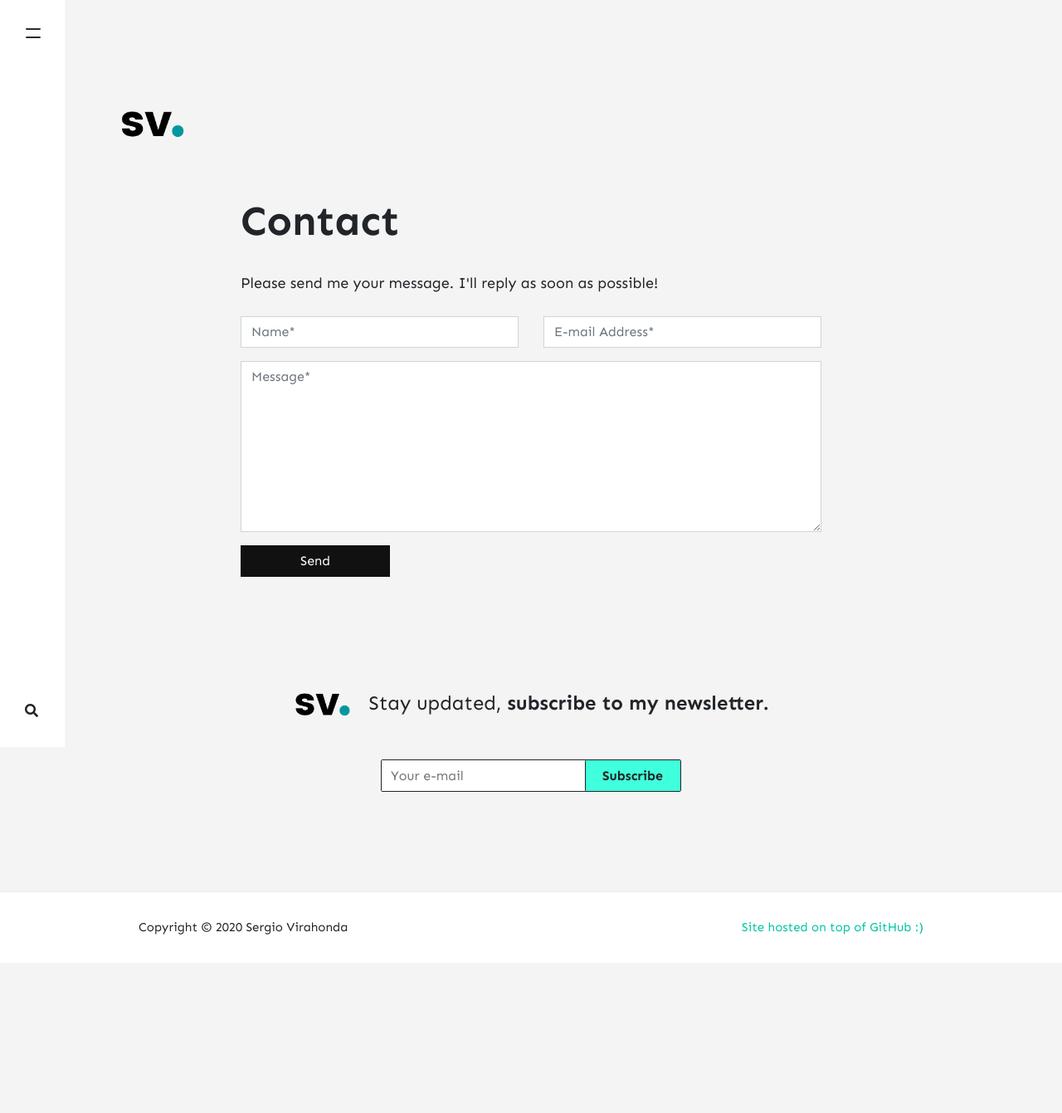
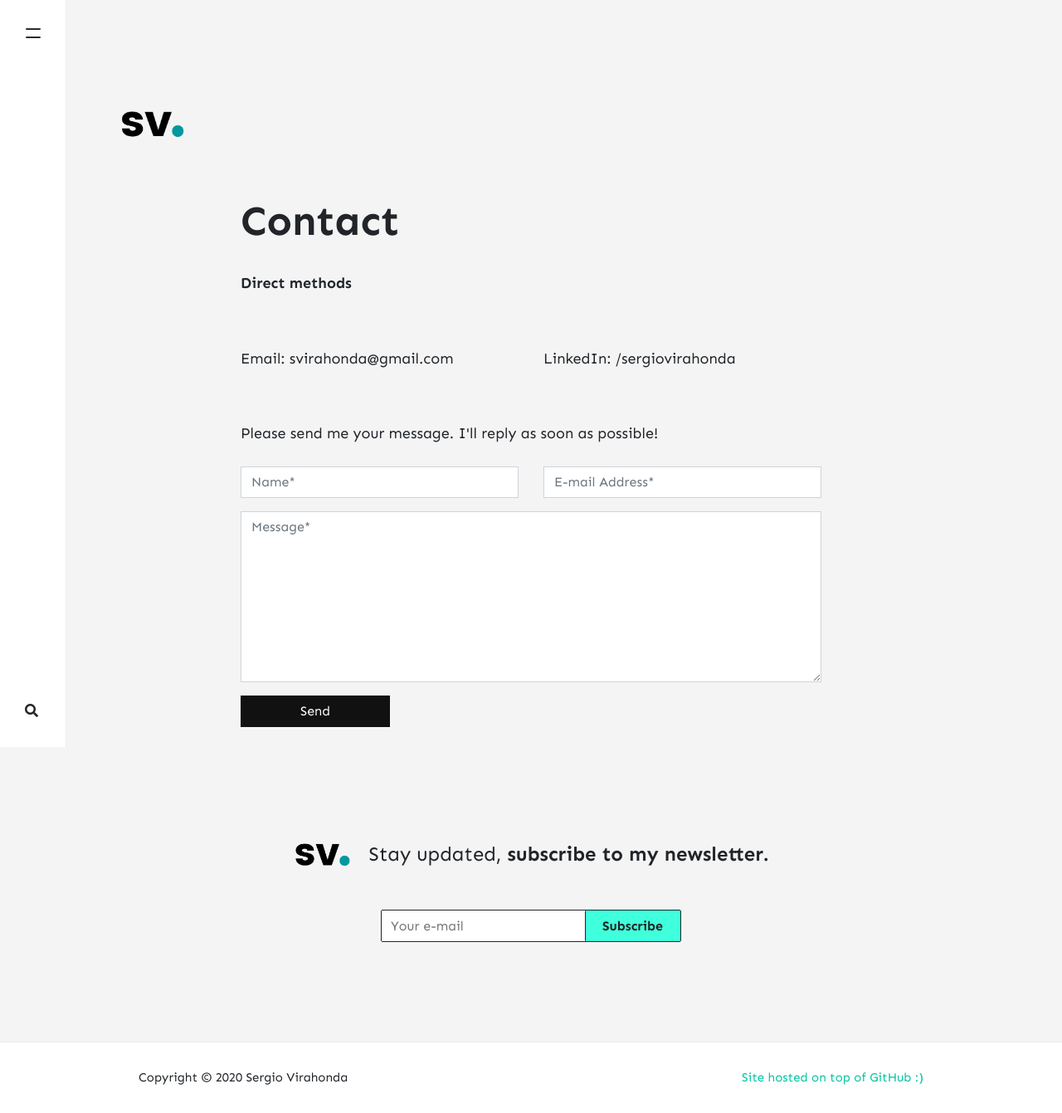
Before and after one commit to sergiovirahonda/sergiovirahonda.github.io, a Jekyll site: the page built from _pages/contact.md, in a window 1280 px wide. Shown: the whole page at 83% size. Built offline with Jekyll 4.4.1, drawn with Linux system fonts in a browser that asks for light colours; nearby versions of some CDN libraries; comment, search, counter and statistics services are not loaded; before the commit the page ends 1160 px from its top, so only the background shows below that.

Commit message:
07-27 third update

```diff
--- a/_pages/contact.md
+++ b/_pages/contact.md
@@ -4,8 +4,18 @@ title: Contact
 permalink: /contact
 comments: false
 ---
+**Direct methods**
 
-<form action="https://formspree.io/{{site.email}}" method="POST">
+<div class="form-group row">
+<div class="col-md-6">
+<p>Email: svirahonda@gmail.com</p>
+</div>
+<div class="col-md-6">
+<p>LinkedIn: /sergiovirahonda</p>
+</div>
+</div>
+
+<form action="https://formspree.io/mjvajzpr" method="POST">
 <p class="mb-4">Please send me your message. I'll reply as soon as possible!</p>
 <div class="form-group row">
 <div class="col-md-6">
```
